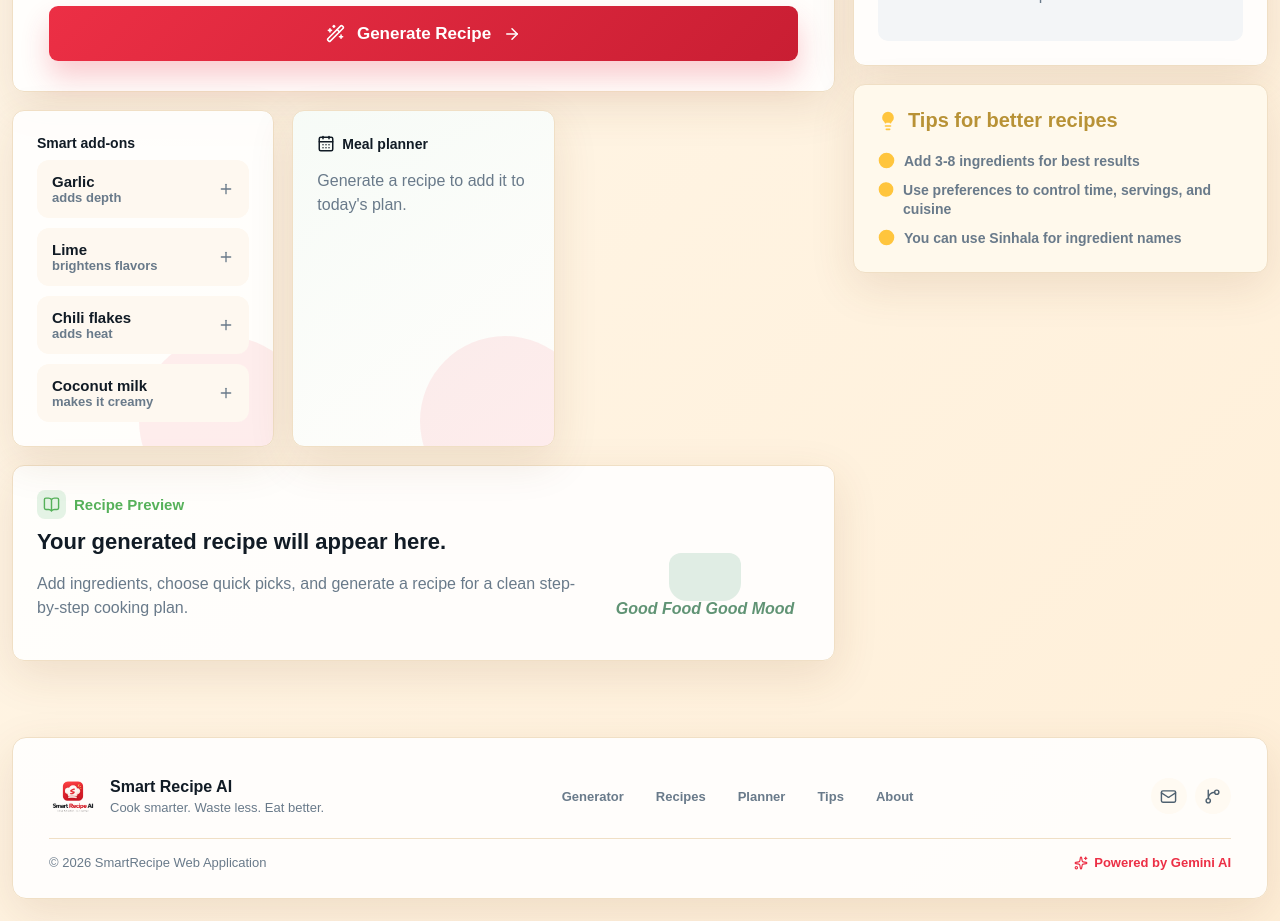
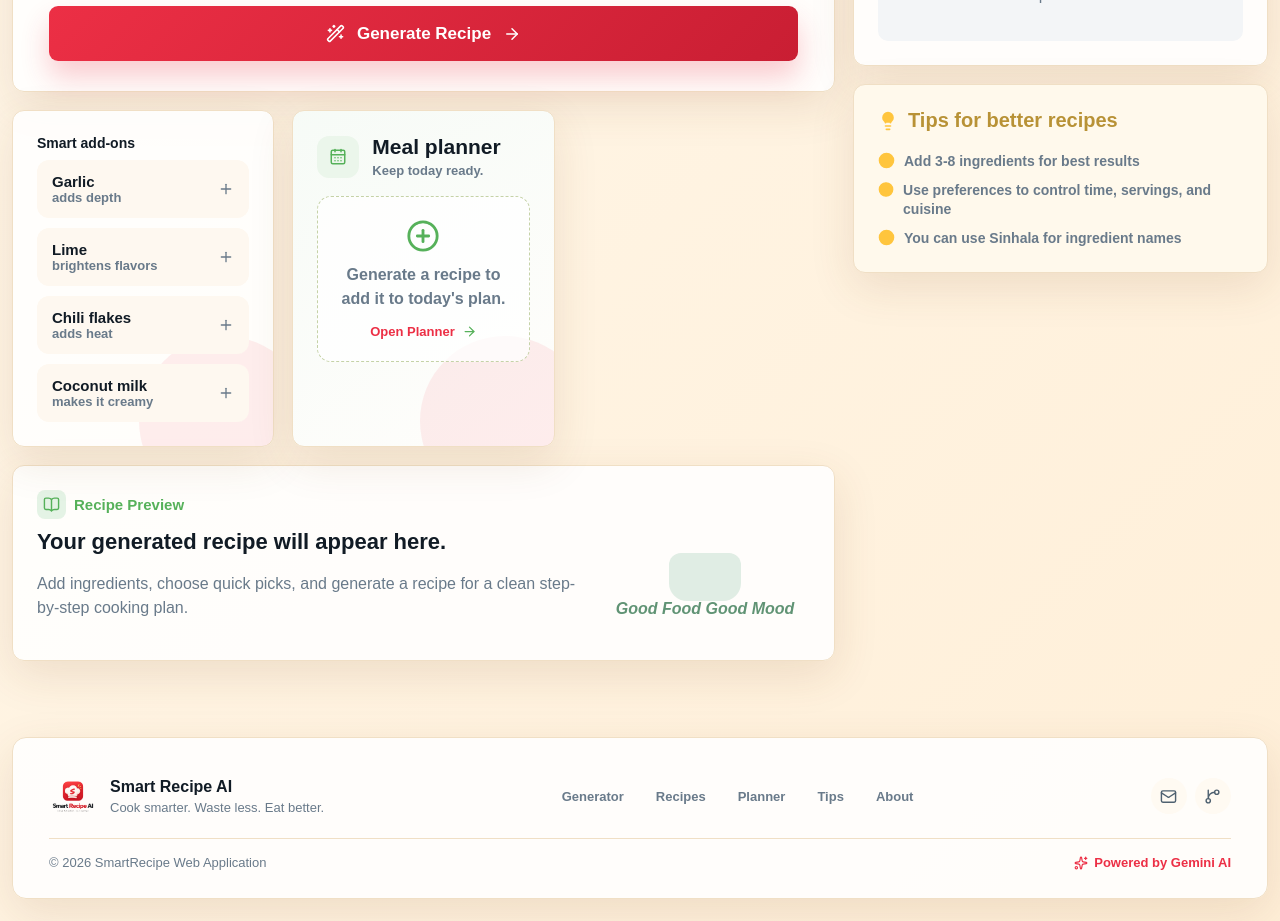
Before and after one commit to RensithUdara/SmartRecipe-Web-Application, a Next.js app: page / in a window 1280 px wide. Shown: the part 1300-2221 px from the top of the page. Built offline with nearby package versions, Linux system fonts and the light colour scheme.

Commit message:
refactor MealPlanner component to enhance layout and add navigation to planner

```diff
--- a/components/MealPlanner.tsx
+++ b/components/MealPlanner.tsx
@@ -1,4 +1,5 @@
-import { CalendarDays } from "lucide-react";
+import Link from "next/link";
+import { ArrowRight, CalendarDays, PlusCircle } from "lucide-react";
 import type { RecipeRecord } from "@/types/recipe";
 import { getMealPlanLabel } from "@/lib/recipe-utils";
 
@@ -9,10 +10,15 @@ type MealPlannerProps = {
 export function MealPlanner({ recipe }: MealPlannerProps) {
   return (
     <section className="mini-card meal-card">
-      <h3>
-        <CalendarDays size={18} />
-        Meal planner
-      </h3>
+      <div className="mini-card-heading">
+        <span className="mini-icon green">
+          <CalendarDays size={18} />
+        </span>
+        <div>
+          <h3>Meal planner</h3>
+          <p>Keep today ready.</p>
+        </div>
+      </div>
       {recipe ? (
         <div className="meal-plan">
           <span>{getMealPlanLabel()}</span>
@@ -20,7 +26,14 @@ export function MealPlanner({ recipe }: MealPlannerProps) {
           <p>{recipe.ingredients}</p>
         </div>
       ) : (
-        <p className="muted-copy">Generate a recipe to add it to today&apos;s plan.</p>
+        <div className="meal-empty-state">
+          <PlusCircle size={34} />
+          <p>Generate a recipe to add it to today&apos;s plan.</p>
+          <Link href="/planner">
+            Open Planner
+            <ArrowRight size={15} />
+          </Link>
+        </div>
       )}
     </section>
   );
```
